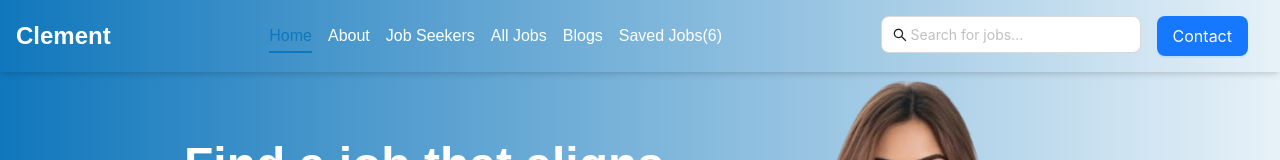
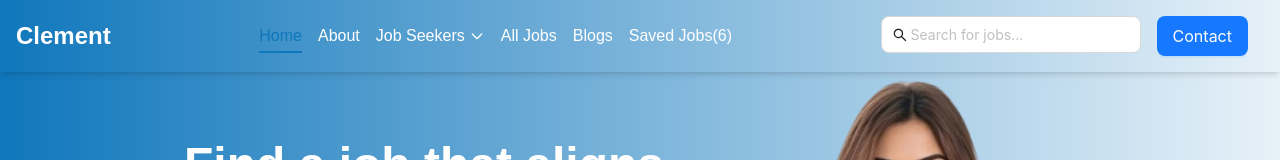
Before and after one commit to shejanNizam/healthcare-web, a Next.js app: page / in a window 1280 px wide. Shown: the top 160 px of the page. Built offline with nearby package versions, Linux system fonts and the light colour scheme; what @ant-design/nextjs-registry would draw is missing.

Commit message:
navbar jobseekers hover effect create

```diff
--- a/src/components/Navbar.tsx
+++ b/src/components/Navbar.tsx
@@ -1,9 +1,9 @@
 "use client";
 
 import { CloseOutlined, MenuOutlined } from "@ant-design/icons";
-import { Button, Drawer } from "antd";
+import { Button, Drawer, Popover } from "antd";
 import Link from "next/link";
-import { usePathname } from "next/navigation";
+import { usePathname, useRouter } from "next/navigation";
 import { useEffect, useState } from "react";
 import SearchBar from "./SearchBar";
 
@@ -11,6 +11,35 @@ export default function Navbar() {
   const [isMenuOpen, setIsMenuOpen] = useState(false);
   const [isScrolled, setIsScrolled] = useState(false);
   const pathname = usePathname();
+  const router = useRouter();
+
+  // Job categories
+  const jobCategories = [
+    {
+      name: "Nursing",
+      alt: "Nursing jobs",
+    },
+    {
+      name: "IT",
+      alt: "IT jobs",
+    },
+    {
+      name: "Engineering",
+      alt: "Engineering jobs",
+    },
+    {
+      name: "Finance",
+      alt: "Finance jobs",
+    },
+    {
+      name: "Healthcare",
+      alt: "Healthcare jobs",
+    },
+    {
+      name: "Education",
+      alt: "Education jobs",
+    },
+  ];
 
   useEffect(() => {
     const handleScroll = () => {
@@ -24,10 +53,17 @@ export default function Navbar() {
     setIsMenuOpen(!isMenuOpen);
   };
 
+  const handleCategoryClick = (category: string) => {
+    router.push(`/all-jobs?category=${category}`);
+    if (isMenuOpen) {
+      setIsMenuOpen(false);
+    }
+  };
+
   const navLinks = [
     { href: "/", label: "Home" },
     { href: "/about", label: "About" },
-    { href: "/job-seekers", label: "Job Seekers" },
+    { href: "#", label: "Job Seekers", hasDropdown: true }, // Changed href to "#" to make it non-clickable
     { href: "/all-jobs", label: "All Jobs" },
     { href: "/blogs", label: "Blogs" },
     { href: "/saved-jobs", label: "Saved Jobs(6)" },
@@ -36,6 +72,36 @@ export default function Navbar() {
   const isActive = (href: string) => {
     return pathname === href || (href !== "/" && pathname?.startsWith(href));
   };
+
+  // Dropdown content for job categories
+  const categoriesDropdown = (
+    <div className="p-2 w-auto">
+      {jobCategories.map((category) => (
+        <div
+          key={category.name}
+          className="flex items-center space-x-3 p-3 rounded-lg hover:bg-gray-100 cursor-pointer transition-colors duration-200"
+          onClick={() => handleCategoryClick(category.name)}
+        >
+          <span className="font-medium text-primary">{category.name}</span>
+        </div>
+      ))}
+    </div>
+  );
+
+  // Categories for mobile menu
+  const mobileCategories = (
+    <div className="ml-6 space-y-2">
+      {jobCategories.map((category) => (
+        <div
+          key={category.name}
+          className="flex items-center space-x-3 py-2 cursor-pointer"
+          onClick={() => handleCategoryClick(category.name)}
+        >
+          <span className="text-primary">{category.name}</span>
+        </div>
+      ))}
+    </div>
+  );
 
   return (
     <nav
@@ -50,7 +116,40 @@ export default function Navbar() {
 
         {/* Desktop Navigation */}
         <div className="hidden md:flex md:space-x-4 text-white">
-          {navLinks.map((link) => (
+          {navLinks.map((link) =>
+            link.hasDropdown ? (
+              <Popover
+                key={link.href}
+                content={categoriesDropdown}
+                placement="bottom"
+                trigger={["hover", "click"]} // Added click trigger for better mobile-like behavior on desktop
+                overlayClassName="category-dropdown"
+              >
+                <div // Changed from Link to div since we don't want it to be clickable
+                  className={`hover:text-primary transition-colors duration-200 relative flex items-center cursor-pointer ${
+                    isActive(link.href)
+                      ? "text-primary after:bg-primary after:content-[''] after:absolute after:left-0 after:bottom-[-5px] after:w-full after:h-[2px]"
+                      : ""
+                  }`}
+                >
+                  {link.label}
+                  <svg
+                    className="w-4 h-4 ml-1"
+                    fill="none"
+                    stroke="currentColor"
+                    viewBox="0 0 24 24"
+                    xmlns="http://www.w3.org/2000/svg"
+                  >
+                    <path
+                      strokeLinecap="round"
+                      strokeLinejoin="round"
+                      strokeWidth="2"
+                      d="M19 9l-7 7-7-7"
+                    ></path>
+                  </svg>
+                </div>
+              </Popover>
+            ) : (
               <Link
                 key={link.href}
                 href={link.href}
@@ -62,7 +161,8 @@ export default function Navbar() {
               >
                 {link.label}
               </Link>
-          ))}
+            )
+          )}
         </div>
 
         <div className="flex space-x-4">
@@ -101,10 +201,10 @@ export default function Navbar() {
             backgroundColor: "#ffffff",
           },
         }}
-        width="60%"
+        width="80%"
       >
         <div className="flex flex-col h-full">
-          <div className="p-4 ">
+          <div className="p-4">
             <Link
               href="/"
               className="text-2xl font-bold text-white"
@@ -114,22 +214,51 @@ export default function Navbar() {
             </Link>
           </div>
 
-          <div className="flex-1 flex flex-col p-4 space-y-4">
+          <div className="flex-1 flex flex-col p-4 space-y-2">
             <div className="mb-4">
               <SearchBar />
             </div>
 
             {navLinks.map((link) => (
+              <div key={link.href}>
+                {link.hasDropdown ? (
+                  // For dropdown items in mobile, we'll make the parent non-clickable
+                  <div
+                    className={`text-primary py-2 px-3 rounded transition-colors duration-200 block ${
+                      isActive(link.href) ? "bg-primary/20 font-medium" : ""
+                    }`}
+                  >
+                    <div className="flex items-center justify-between">
+                      <span>{link.label}</span>
+                      <svg
+                        className="w-4 h-4"
+                        fill="none"
+                        stroke="currentColor"
+                        viewBox="0 0 24 24"
+                        xmlns="http://www.w3.org/2000/svg"
+                      >
+                        <path
+                          strokeLinecap="round"
+                          strokeLinejoin="round"
+                          strokeWidth="2"
+                          d="M19 9l-7 7-7-7"
+                        ></path>
+                      </svg>
+                    </div>
+                    {mobileCategories}
+                  </div>
+                ) : (
                   <Link
-                key={link.href}
                     href={link.href}
-                className={`text-white py-2 px-3 rounded transition-colors duration-200 ${
+                    className={`text-white py-2 px-3 rounded transition-colors duration-200 block ${
                       isActive(link.href) ? "bg-primary/20 font-medium" : ""
                     }`}
                     onClick={toggleMenu}
                   >
                     {link.label}
                   </Link>
+                )}
+              </div>
             ))}
           </div>
 
```
Lines whose indentation alone changed are shown as unchanged.
